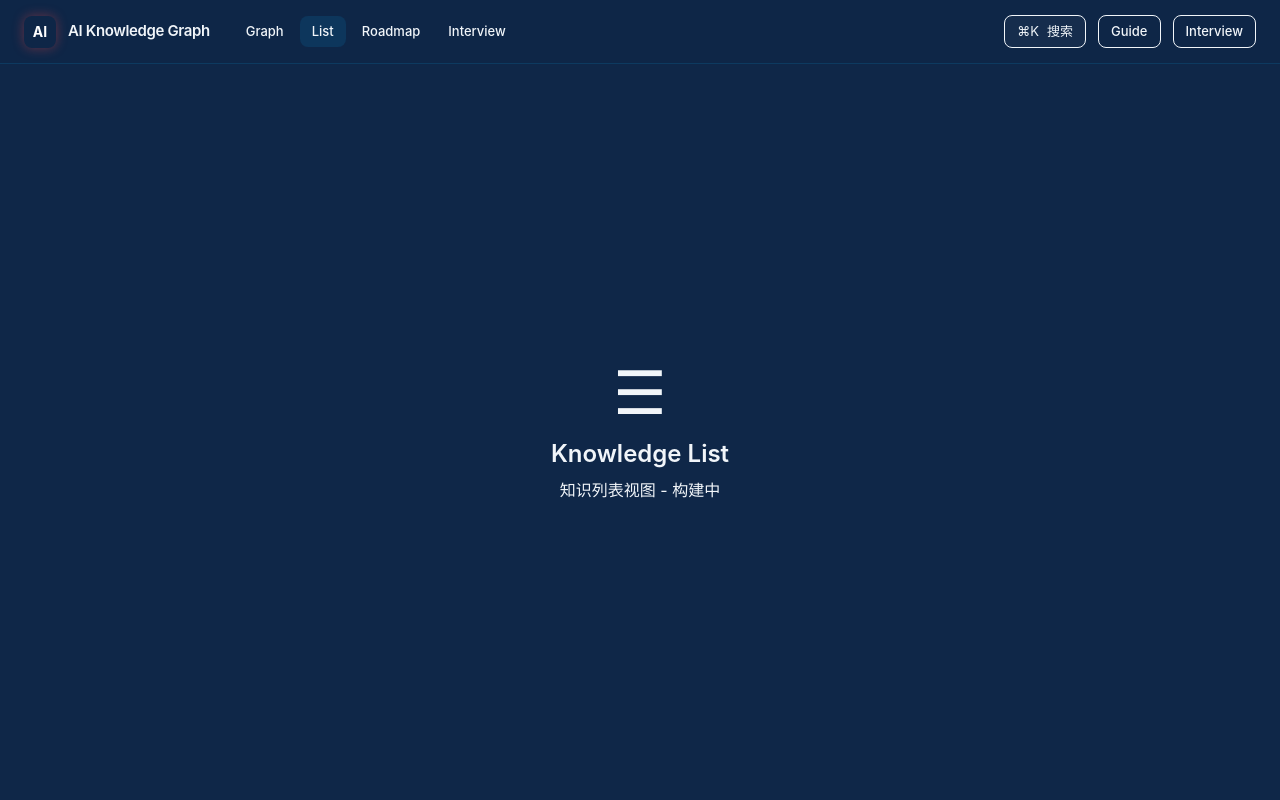
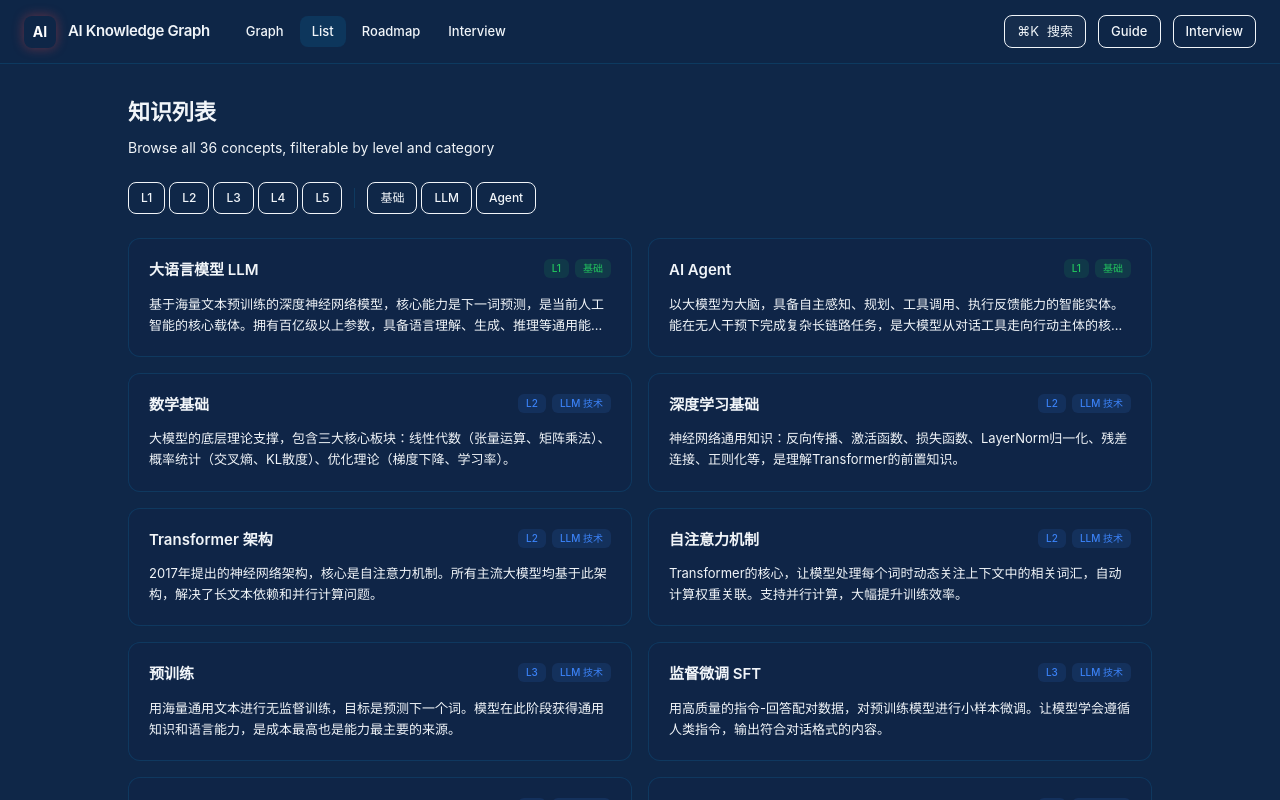
Before and after one commit to TheEastKoi/ai-knowledge-graph, a Vue app: page /list in a window 1280 px wide. Built offline with nearby package versions, Linux system fonts and the light colour scheme.

Commit message:
feat: implement ListView with LevelFilter and ConceptCard

```diff
--- /dev/null
+++ b/src/components/common/ConceptCard.vue
@@ -0,0 +1,29 @@
+<template>
+  <router-link :to="`/detail/${node.id}`" class="glass-panel p-5 block no-underline transition-all duration-200 hover:translate-y-[-2px] group" style="border-color: var(--color-border-default);">
+    <div class="flex items-start justify-between mb-3">
+      <h3 class="text-[15px] font-semibold transition-colors" style="color: var(--color-text-primary);">{{ node.name }}</h3>
+      <div class="flex items-center gap-1.5 shrink-0">
+        <span class="px-2 py-0.5 rounded-md text-[10px] font-medium" :style="{ background: levelBg, color: levelColor }">L{{ node.level }}</span>
+        <span class="px-2 py-0.5 rounded-md text-[10px] font-medium" :style="{ background: catBg, color: catColor }">{{ categoryLabel }}</span>
+      </div>
+    </div>
+    <p class="text-[13px] leading-relaxed line-clamp-2" style="color: var(--color-text-muted);">{{ node.desc }}</p>
+  </router-link>
+</template>
+
+<script setup lang="ts">
+import { computed } from 'vue'
+import type { ConceptNode } from '@/types'
+
+const props = defineProps<{ node: ConceptNode }>()
+
+const catColors: Record<string, string> = { base: '#22c55e', llm: '#3b82f6', agent: '#eab308' }
+const catLabels: Record<string, string> = { base: '基础', llm: 'LLM 技术', agent: 'Agent' }
+const catBgs: Record<string, string> = { base: 'rgba(34,197,94,0.12)', llm: 'rgba(59,130,246,0.12)', agent: 'rgba(234,179,8,0.12)' }
+
+const categoryLabel = computed(() => catLabels[props.node.category])
+const levelColor = computed(() => catColors[props.node.category])
+const levelBg = computed(() => catBgs[props.node.category])
+const catColor = computed(() => catColors[props.node.category])
+const catBg = computed(() => catBgs[props.node.category])
+</script>
--- /dev/null
+++ b/src/components/common/LevelFilter.vue
@@ -0,0 +1,35 @@
+<template>
+  <div class="flex items-center gap-3">
+    <div class="flex gap-1">
+      <button v-for="lvl in levels" :key="lvl.value"
+        @click="$emit('update:level', level === lvl.value ? null : lvl.value)"
+        class="px-3 py-1.5 rounded-lg text-[12px] font-medium transition-all duration-200 border"
+        :style="level === lvl.value
+          ? 'border-color: var(--color-arc-blue); color: var(--color-arc-blue-light); background: rgba(14,165,233,0.12);'
+          : 'border-color: var(--color-border-subtle); color: var(--color-text-dim);'"
+      >L{{ lvl.value }}</button>
+    </div>
+    <div class="w-px h-5" style="background: var(--color-border-default);" />
+    <div class="flex gap-1">
+      <button v-for="cat in categories" :key="cat.value"
+        @click="$emit('update:category', category === cat.value ? null : cat.value)"
+        class="px-3 py-1.5 rounded-lg text-[12px] font-medium transition-all duration-200 border"
+        :style="category === cat.value ? cat.activeStyle : 'border-color: var(--color-border-subtle); color: var(--color-text-dim);'"
+      >{{ cat.label }}</button>
+    </div>
+  </div>
+</template>
+
+<script setup lang="ts">
+import type { Category, Level } from '@/types'
+
+defineProps<{ level: Level | null; category: Category | null }>()
+defineEmits<{ 'update:level': [level: Level | null]; 'update:category': [category: Category | null] }>()
+
+const levels = [1,2,3,4,5].map(v => ({ value: v as Level }))
+const categories = [
+  { value: 'base' as Category, label: '基础', activeStyle: 'border-color: var(--color-cat-base); color: var(--color-cat-base); background: rgba(34,197,94,0.12);' },
+  { value: 'llm' as Category, label: 'LLM', activeStyle: 'border-color: var(--color-cat-llm); color: var(--color-cat-llm); background: rgba(59,130,246,0.12);' },
+  { value: 'agent' as Category, label: 'Agent', activeStyle: 'border-color: var(--color-cat-agent); color: var(--color-cat-agent); background: rgba(234,179,8,0.12);' },
+]
+</script>
--- a/src/views/ListView.vue
+++ b/src/views/ListView.vue
@@ -1,9 +1,27 @@
 <template>
-  <div class="h-full w-full flex items-center justify-center" style="background: var(--color-bg-primary);">
-    <div class="text-center">
-      <div class="text-6xl mb-4" style="color: var(--color-arc-blue-light);">☰</div>
-      <h1 class="text-2xl font-semibold mb-2" style="color: var(--color-text-primary);">Knowledge List</h1>
-      <p style="color: var(--color-text-muted);">知识列表视图 - 构建中</p>
+  <div class="h-full overflow-y-auto p-8">
+    <div class="max-w-5xl mx-auto">
+      <h1 class="text-[22px] font-semibold mb-2" style="color: var(--color-text-primary);">知识列表</h1>
+      <p class="text-[14px] mb-6" style="color: var(--color-text-dim);">Browse all {{ knowledgeStore.nodes.length }} concepts, filterable by level and category</p>
+      <LevelFilter v-model:level="level" v-model:category="category" class="mb-6" />
+      <div class="grid grid-cols-1 md:grid-cols-2 gap-4">
+        <ConceptCard v-for="node in filtered" :key="node.id" :node="node" />
+      </div>
+      <EmptyState v-if="filtered.length === 0" icon="∅" title="No results" description="Try adjusting your filters" />
     </div>
   </div>
 </template>
+
+<script setup lang="ts">
+import { ref, computed } from 'vue'
+import { useKnowledgeStore } from '@/stores/knowledgeStore'
+import LevelFilter from '@/components/common/LevelFilter.vue'
+import ConceptCard from '@/components/common/ConceptCard.vue'
+import EmptyState from '@/components/common/EmptyState.vue'
+import type { Category, Level } from '@/types'
+
+const knowledgeStore = useKnowledgeStore()
+const level = ref<Level | null>(null)
+const category = ref<Category | null>(null)
+const filtered = computed(() => knowledgeStore.filteredNodes('', category.value, level.value))
+</script>
```
